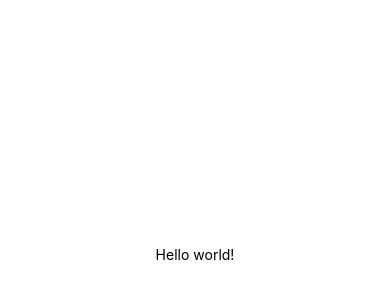
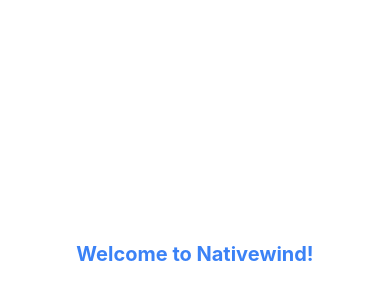
Before and after one commit to Mario09122004/MyToolsApp, a React Native app: screen / in a window 390 px wide. Shown: the part 168-468 px from the top of the page. Built offline with nearby package versions, Linux system fonts and the light colour scheme.

Commit message:
add Nativewind

```diff
--- a/app.json
+++ b/app.json
@@ -24,7 +24,8 @@
       "predictiveBackGestureEnabled": false
     },
     "web": {
-      "favicon": "./assets/favicon.png"
+      "favicon": "./assets/favicon.png",
+      "bundler": "metro"
     }
   }
 }
--- /dev/null
+++ b/babel.config.js
@@ -0,0 +1,9 @@
+module.exports = function (api) {
+    api.cache(true);
+    return {
+        presets: [
+            ["babel-preset-expo", { jsxImportSource: "nativewind" }],
+            "nativewind/babel",
+        ],
+    };
+};
--- /dev/null
+++ b/global.css
@@ -0,0 +1,3 @@
+@tailwind base;
+@tailwind components;
+@tailwind utilities;
--- /dev/null
+++ b/metro.config.js
@@ -0,0 +1,6 @@
+const { getDefaultConfig } = require("expo/metro-config");
+const { withNativeWind } = require('nativewind/metro');
+
+const config = getDefaultConfig(__dirname)
+
+module.exports = withNativeWind(config, { input: './global.css' })
--- /dev/null
+++ b/nativewind-env.d.ts
@@ -0,0 +1 @@
+/// <reference types="nativewind/types" />
--- a/src/App.tsx
+++ b/src/App.tsx
@@ -1,11 +1,13 @@
 import { StatusBar } from 'expo-status-bar';
 import { StyleSheet, Text, View } from 'react-native';
+import "./../global.css"
 
 export default function App() {
   return (
-    <View style={styles.container}>
-      <Text>Hello world!</Text>
-      <StatusBar style="auto" />
+    <View className="flex-1 items-center justify-center bg-white">
+      <Text className="text-xl font-bold text-blue-500">
+        Welcome to Nativewind!
+      </Text>
     </View>
   );
 }
--- /dev/null
+++ b/tailwind.config.js
@@ -0,0 +1,10 @@
+/** @type {import('tailwindcss').Config} */
+module.exports = {
+  // NOTE: Update this to include the paths to all files that contain Nativewind classes.
+  content: ["./App.tsx", "./src/**/*.{js,jsx,ts,tsx}"],
+  presets: [require("nativewind/preset")],
+  theme: {
+    extend: {},
+  },
+  plugins: [],
+}
```
Also changed, not shown: package.json (+7 -1 lines), 1 other file (tests, documents, lock files or other folders).
